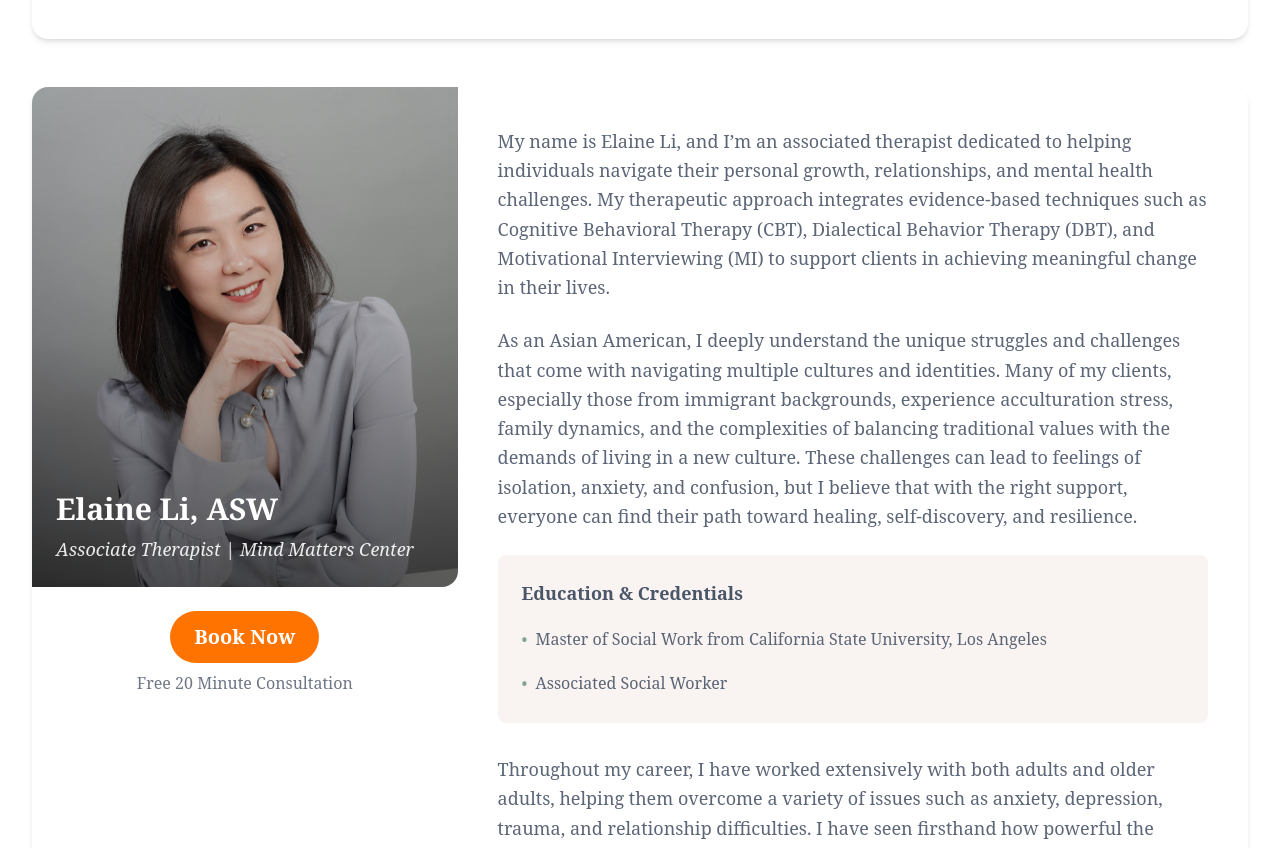
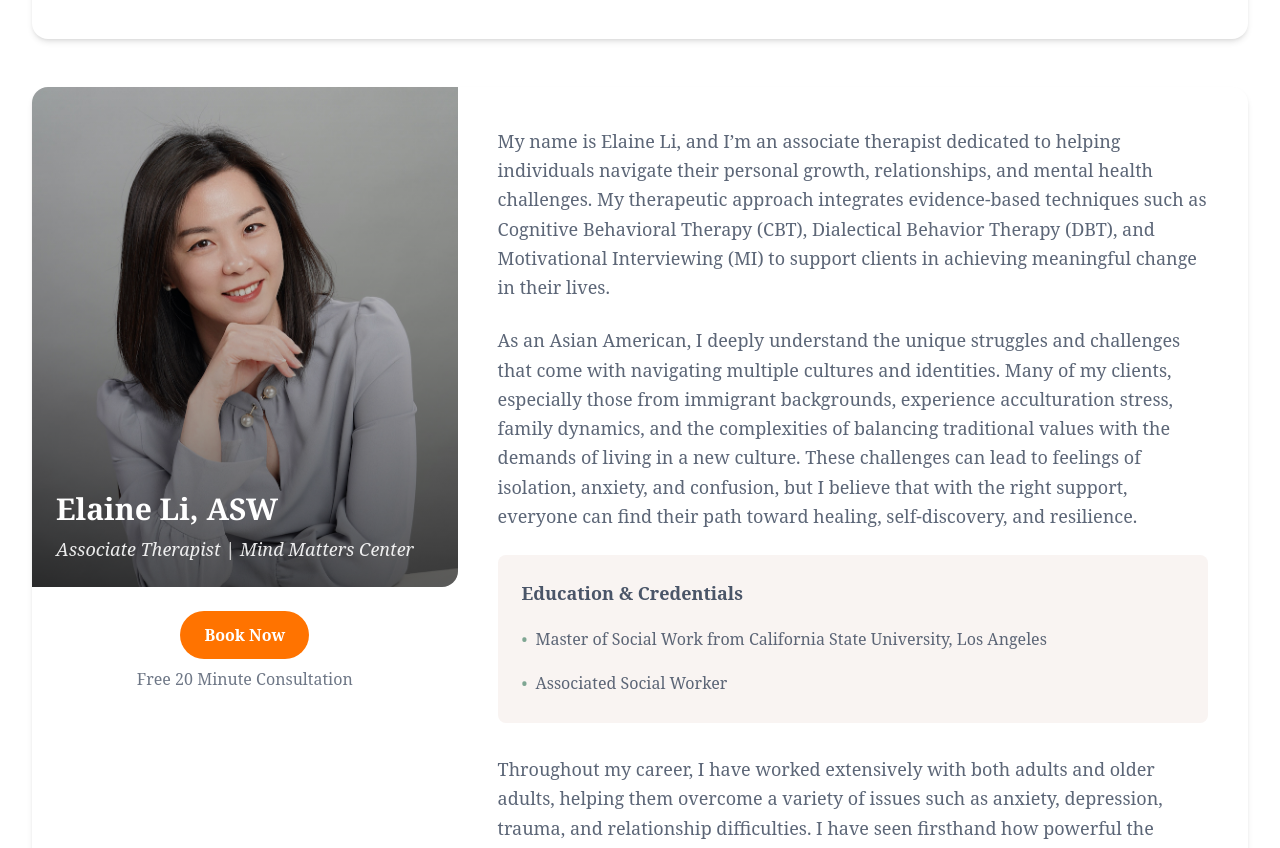
Before and after one commit to mindmatterscenter/mindmatterscenter.github.io, a React (Vite) app: page /our-team in a window 1280 px wide. Shown: the part 1380-2228 px from the top of the page. Built offline with nearby package versions, Linux system fonts and the light colour scheme; a web font is replaced by a local one.

Commit message:
add therapist's individual links

```diff
--- a/src/components/shared/BookNowCTA.jsx
+++ b/src/components/shared/BookNowCTA.jsx
@@ -1,7 +1,8 @@
 import { Link } from 'react-router-dom';
-import { BOOKING_URL } from '../../constants';
+import { BOOKING_URL, THERAPIST_URLS } from '../../constants';
+
 // Reusable BookNow CTA component for consistency
-const BookNowCTA = ({ className = "", size = "md" }) => {
+const BookNowCTA = ({ className = "", size = "md", therapistId = null }) => {
   // Size variants
   const sizeClasses = {
     sm: "text-sm px-4 py-2",
@@ -9,9 +10,14 @@ const BookNowCTA = ({ className = "", size = "md" }) => {
     lg: "text-xl px-8 py-4"
   };
 
+  // Determine the correct booking URL based on therapist ID if provided
+  const bookingUrl = therapistId && THERAPIST_URLS[therapistId]
+    ? THERAPIST_URLS[therapistId]
+    : BOOKING_URL;
+
   return (
     <Link
-        to={BOOKING_URL}
+      to={bookingUrl}
       target="_blank"
       className={`inline-block bg-brand-coral text-white font-bold
           ${sizeClasses[size]} rounded-full hover:bg-brand-coralLight transition-all duration-200
--- a/src/components/shared/TeamMember.jsx
+++ b/src/components/shared/TeamMember.jsx
@@ -1,7 +1,7 @@
 import React from 'react';
 import { Link } from 'react-router-dom';
 import { FadeInSection } from '../shared/Animations';
-import { BOOKING_URL } from '../../constants';
+import BookNowCTA from '../shared/BookNowCTA';
 
 const TeamMember = ({ member }) => {
   return (
@@ -31,14 +31,7 @@ const TeamMember = ({ member }) => {
           {/* Consultation Button */}
           <div className="text-center py-6">
             <div className="flex flex-col items-center gap-2">
-              <Link
-                to={BOOKING_URL} target="_blank"
-                className="inline-block bg-brand-coral text-white text-xl font-bold
-                            px-6 py-3 rounded-full hover:bg-brand-coralLight transition-all duration-200
-                            hover:transform hover:scale-105 active:scale-95"
-              >
-                Book Now
-              </Link>
+            <BookNowCTA therapistId={member.id} size="md" />
               <span className="text-sm sm:text-base text-brand-text-primary/80">
                 Free 20 Minute Consultation
               </span>
--- a/src/constants.jsx
+++ b/src/constants.jsx
@@ -5,3 +5,9 @@ export const CONTACT_INFO = {
 
 export const BOOKING_URL = 'https://mindmatterscenter.janeapp.com/#/consultations';
 export const CLIENT_PORTAL_URL = 'https://mindmatterscenter.janeapp.com/';
+
+// Therapist-specific booking URLs
+export const THERAPIST_URLS = {
+  stella: 'https://mindmatterscenter.janeapp.com/#/staff_member/1',
+  elaine: 'https://mindmatterscenter.janeapp.com/#/staff_member/2',
+};
--- a/src/pages/Home.jsx
+++ b/src/pages/Home.jsx
@@ -285,7 +285,7 @@ const Home = () => {
                   </div>
                 </div>
                 <div className="mt-4 flex justify-center">
-                  <BookNowCTA size="sm" />
+                  <BookNowCTA size="sm" therapistId="stella" />
                 </div>
               </div>
 
@@ -308,7 +308,7 @@ const Home = () => {
                   </div>
                 </div>
                 <div className="mt-4 flex justify-center">
-                  <BookNowCTA size="sm" />
+                  <BookNowCTA size="sm" therapistId="elaine" />
                 </div>
               </div>
             </div>
--- a/src/pages/OurTeam.jsx
+++ b/src/pages/OurTeam.jsx
@@ -72,7 +72,7 @@ const OurTeam = () => {
 
     const teamMembers = [
         {
-            id: 'zeng',
+            id: 'stella',
             name: 'Yajun (Stella) Zeng, LCSW',
             title: 'Clinical Director | Mind Matters Center',
             image: ZengImg,
@@ -96,7 +96,7 @@ const OurTeam = () => {
             title: 'Associate Therapist | Mind Matters Center',
             image: ElaineImg,
             introContent: [
-                "My name is Elaine Li, and I’m an associated therapist dedicated to helping individuals navigate their personal growth, relationships, and mental health challenges. My therapeutic approach integrates evidence-based techniques such as Cognitive Behavioral Therapy (CBT), Dialectical Behavior Therapy (DBT), and Motivational Interviewing (MI) to support clients in achieving meaningful change in their lives.",
+                "My name is Elaine Li, and I’m an associate therapist dedicated to helping individuals navigate their personal growth, relationships, and mental health challenges. My therapeutic approach integrates evidence-based techniques such as Cognitive Behavioral Therapy (CBT), Dialectical Behavior Therapy (DBT), and Motivational Interviewing (MI) to support clients in achieving meaningful change in their lives.",
                 "As an Asian American, I deeply understand the unique struggles and challenges that come with navigating multiple cultures and identities. Many of my clients, especially those from immigrant backgrounds, experience acculturation stress, family dynamics, and the complexities of balancing traditional values with the demands of living in a new culture. These challenges can lead to feelings of isolation, anxiety, and confusion, but I believe that with the right support, everyone can find their path toward healing, self-discovery, and resilience."
             ],
             credentials: [
```
Lines whose indentation alone changed are shown as unchanged.
